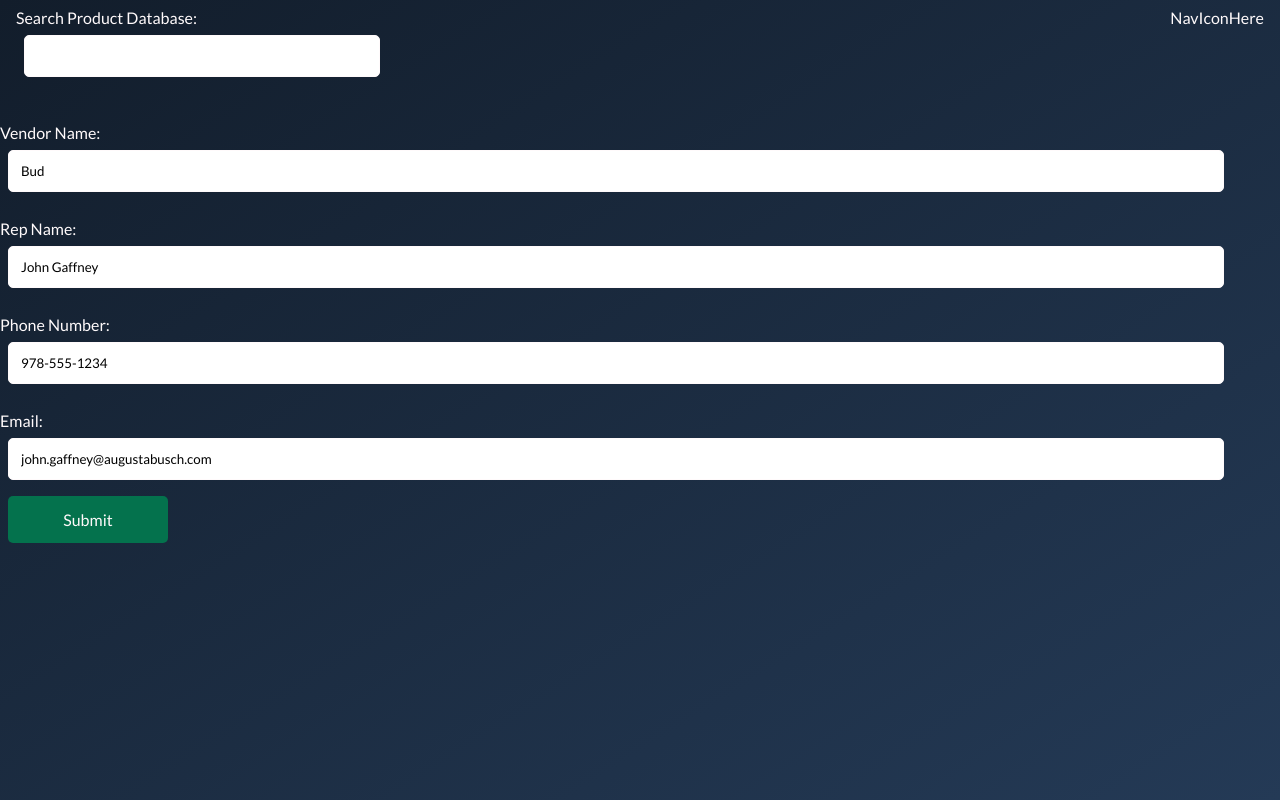
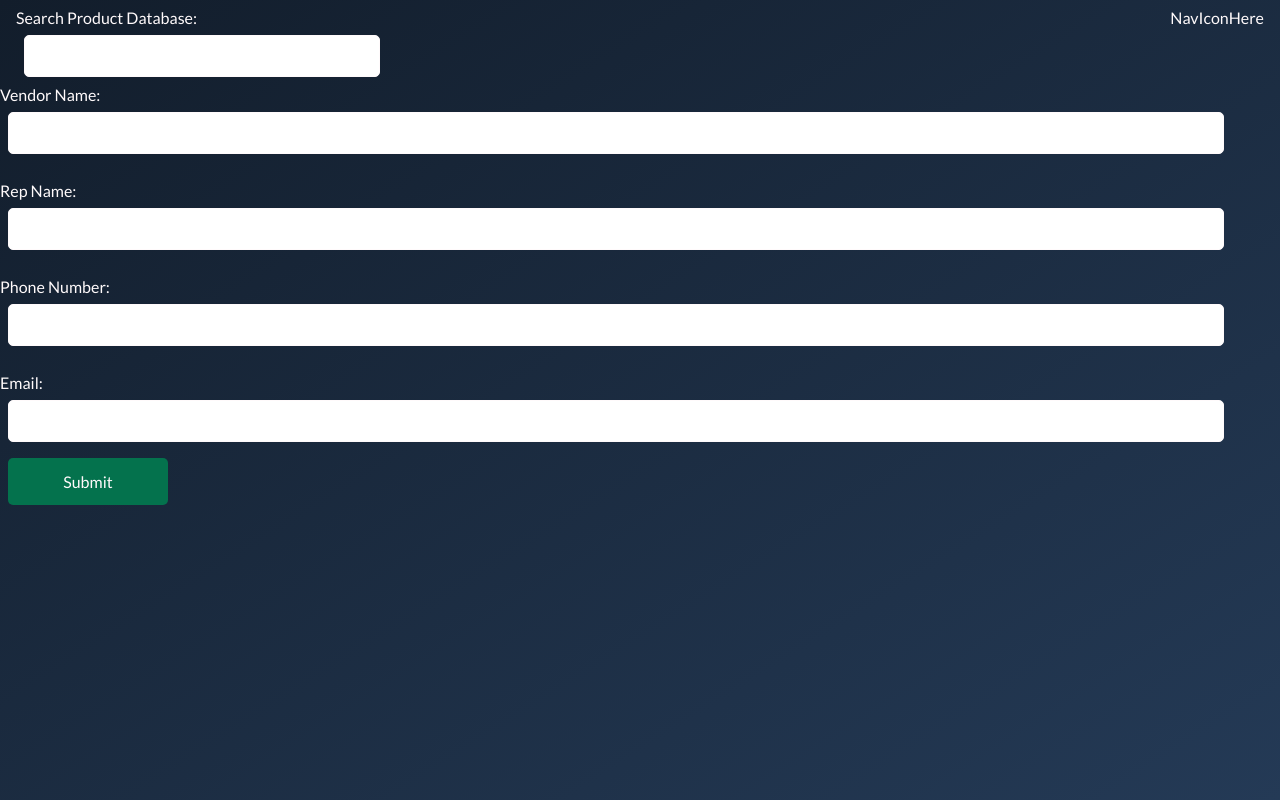
Before and after one commit to Crowe-Brian-J/u4_project_POS, a React (Vite) app in the folder client/: page /vendors/new in a window 1280 px wide. Built offline with nearby package versions, Linux system fonts and the light colour scheme.

Commit message:
new vendor form

```diff
--- a/client/src/App.css
+++ b/client/src/App.css
@@ -129,6 +129,7 @@
 }
 
 button {
+  display: grid;
   font-family: 'Lato', sans-serif;
   width: 20vh;
   background-color: #04724d;
--- a/client/src/App.jsx
+++ b/client/src/App.jsx
@@ -7,6 +7,7 @@
 import VendorDetails from './pages/VendorDetails'
 import Search from './components/Search'
 import Navbar from './components/Navbar'
+import NewVendor from './pages/NewVendor'
 
 const App = () => {
   return (
@@ -20,6 +21,7 @@
           <Route path="/" element={<Home />} />
           <Route path="/order" element={<Order />} />
           <Route path="/vendors" element={<Vendors />} />
+          <Route path="/vendors/new" element={<NewVendor />} />
           <Route path="/vendors/:id" element={<VendorDetails />} />
         </Routes>
       </main>
--- a/client/src/components/VendorForm.jsx
+++ b/client/src/components/VendorForm.jsx
@@ -1,7 +1,7 @@
 import { useState } from 'react'
 
-const VendorEdit = (props) => {
-  const initialState = {
+const VendorForm = (props) => {
+  let initialState = {
     vendorName: props.vendorName,
     repName: props.repName,
     phoneNumber: props.phoneNumber,
@@ -12,6 +12,7 @@
 
   const handleChange = (evt) => {
     setFormState({ ...formState, [evt.target.id]: evt.target.value })
+    console.log(evt.target.value)
   }
 
   return (
@@ -25,7 +26,7 @@
           id="vendorName"
           className="vendorName"
           onChange={handleChange}
-          value={props.vendorName}
+          value={formState.vendorName}
           placeholder={props.vendorName}
         />
         <br />
@@ -36,7 +37,7 @@
           id="repName"
           className="repName"
           onChange={handleChange}
-          value={props.repName}
+          value={formState.repName}
           placeholder={props.repName}
         />
         <br />
@@ -47,7 +48,7 @@
           id="phoneNumber"
           className="phoneNumber"
           onChange={handleChange}
-          value={props.phoneNumber}
+          value={formState.phoneNumber}
           placeholder={props.phoneNumber}
         />
         <br />
@@ -58,15 +59,15 @@
           id="email"
           className="email"
           onChange={handleChange}
-          value={props.email}
+          value={formState.email}
           placeholder={props.email}
         />
+        <button className="submitButton" type="submit">
+          Submit
+        </button>
       </form>
-      <button className="submitButton" type="submit">
-        Submit
-      </button>
     </div>
   )
 }
 
-export default VendorEdit
+export default VendorForm
--- a/client/src/pages/NewVendor.jsx
+++ b/client/src/pages/NewVendor.jsx
@@ -1,9 +1,75 @@
-const NewVendor = () => {
+import { useState } from 'react'
+import axios from 'axios'
+
+const NewVendor = ({ vendors, setVendors }) => {
+  let initialState = {
+    vendorName: '',
+    repName: '',
+    phoneNumber: NaN,
+    email: ''
+  }
+
+  const [formState, setFormState] = useState(initialState)
+
+  const handleSubmit = async (evt) => {
+    evt.preventDefault()
+    let newVendor = await axios.post('http://localhost:3001/vendors', formState)
+    console.log(newVendor)
+    let newList = [...vendors]
+    newList.push(newVendor.data)
+    setVendors(newList)
+    setFormState(initialState)
+  }
+
+  const handleChange = (evt) => {
+    setFormState({ ...formState, [evt.target.id]: evt.target.value })
+    console.log(evt.target.value)
+  }
+
   return (
     <div>
-      <form action="">
-        <div></div>
+      <form onSubmit={handleSubmit}>
+        <label htmlFor="vendorName">Vendor Name:&emsp;</label>
+        <input
+          type="text"
+          id="vendorName"
+          className="vendorName"
+          onChange={handleChange}
+          value={formState.vendorName}
+        />
+        <br />
+        <br />
+        <label htmlFor="repName">Rep Name:&emsp;</label>
+        <input
+          type="text"
+          id="repName"
+          className="repName"
+          onChange={handleChange}
+          value={formState.repName}
+        />
+        <br />
+        <br />
+        <label htmlFor="phoneNumber">Phone Number:&emsp;</label>
+        <input
+          type="tel"
+          id="phoneNumber"
+          className="phoneNumber"
+          onChange={handleChange}
+        />
+        <br />
+        <br />
+        <label htmlFor="email">Email:&emsp;</label>
+        <input
+          type="email"
+          id="email"
+          className="email"
+          onChange={handleChange}
+          value={formState.email}
+        />
       </form>
+      <button className="submitButton" type="submit">
+        Submit
+      </button>
     </div>
   )
 }
--- a/package.json
+++ b/package.json
@@ -12,9 +12,10 @@
   "author": "",
   "license": "ISC",
   "dependencies": {
-    "express": "^4.18.2",
+    "axios": "^1.4.0",
     "cors": "^2.8.5",
     "dotenv": "^16.0.1",
+    "express": "^4.18.2",
     "mongoose": "^6.4.7",
     "morgan": "^1.10.0"
   },
```
